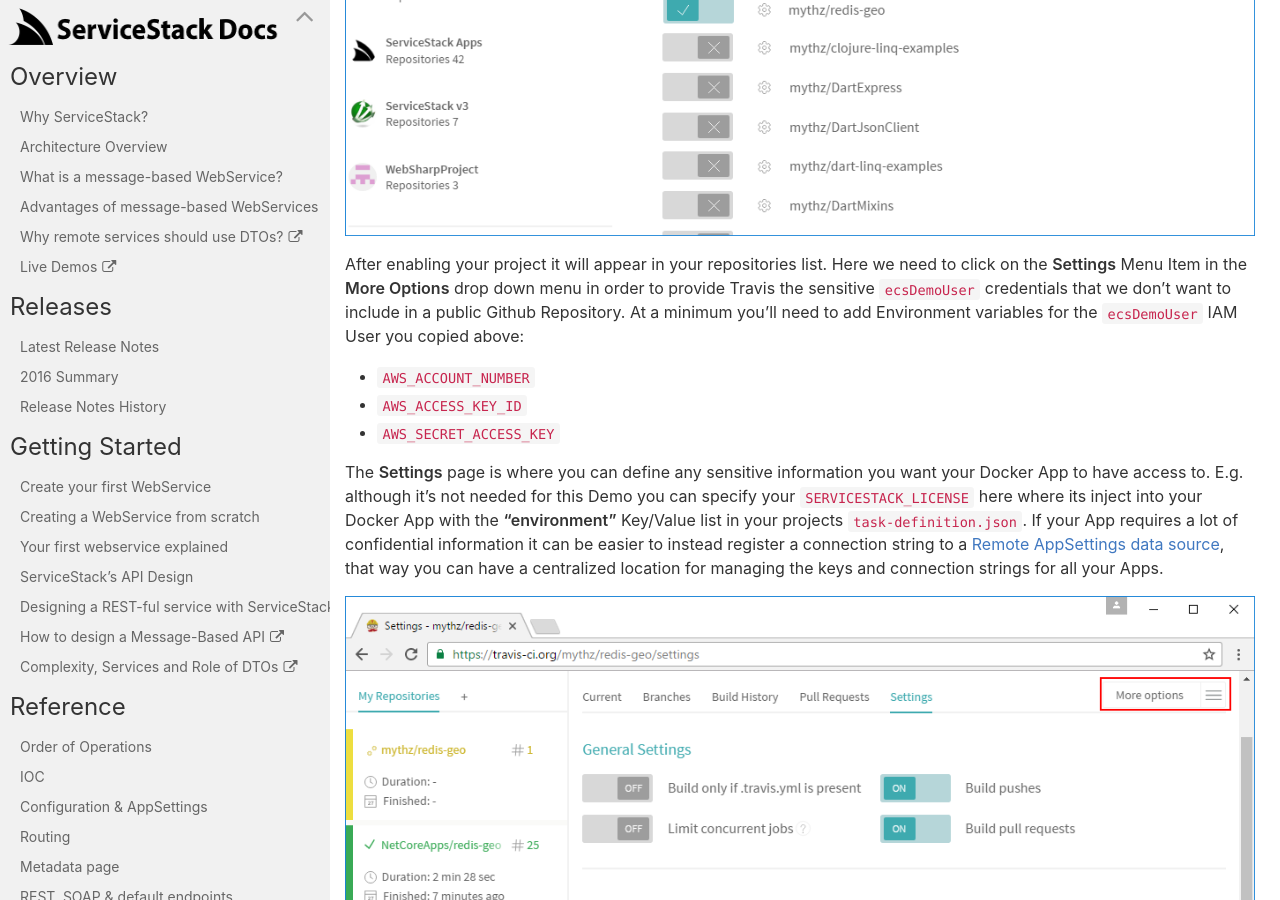
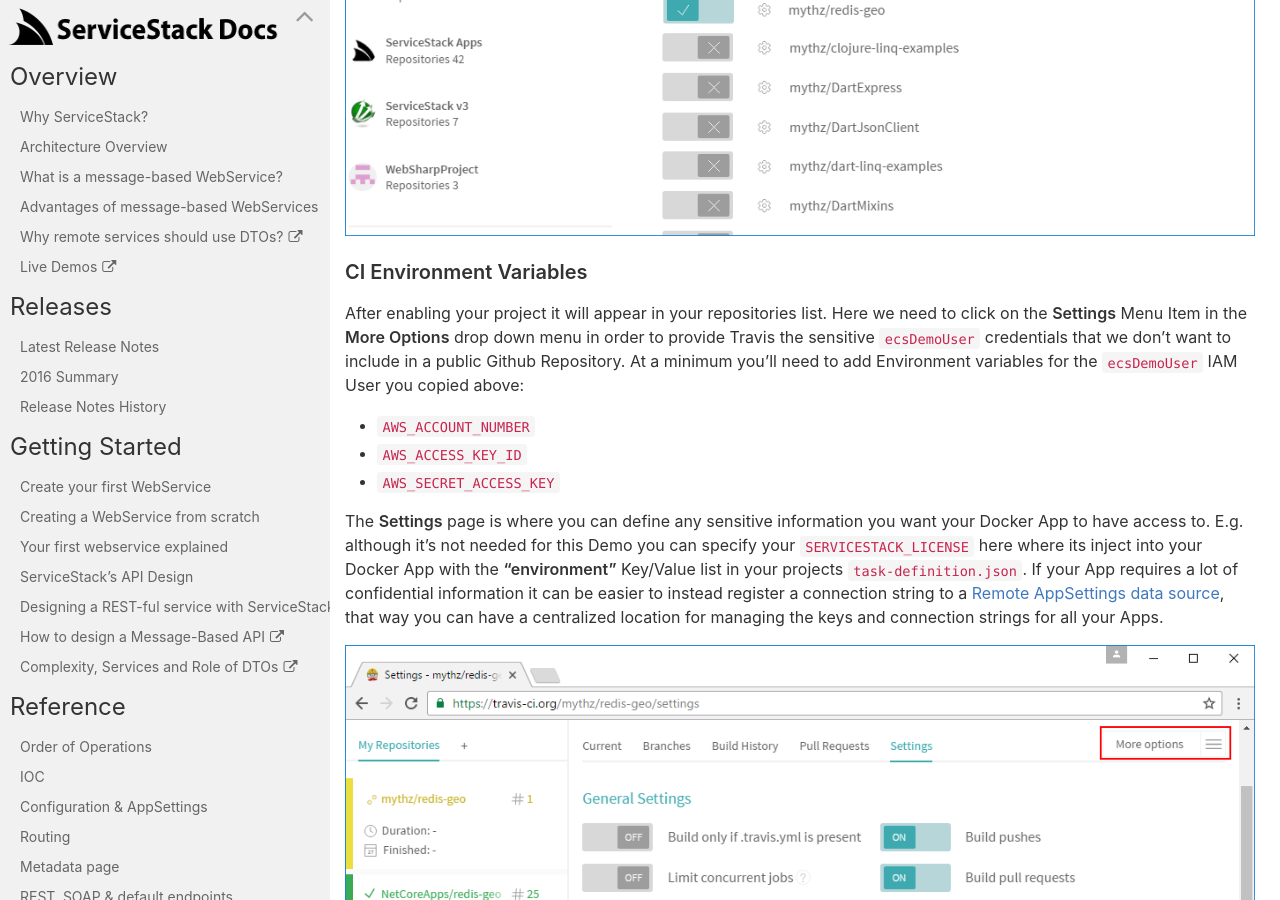
Before and after one commit to timker/docs, a Jekyll site: the page built from docs/_documentation/Deploy-NET-Core-to-AWS-ECS.md, in a window 1280 px wide and 900 px high, scrolled down 30947 px. Built offline with Jekyll 4.4.1, drawn with Linux system fonts in a browser that asks for light colours; nearby versions of some CDN libraries.

Commit message:
Add linkable header

```diff
--- a/docs/_documentation/Deploy-NET-Core-to-AWS-ECS.md
+++ b/docs/_documentation/Deploy-NET-Core-to-AWS-ECS.md
@@ -419,6 +419,8 @@
 
 ![](http://docs.servicestack.net/images/aws/ecs/travis-03.png)
 
+### CI Environment Variables
+
 After enabling your project it will appear in your repositories list. Here we need to click on
 the **Settings** Menu Item in the **More Options** drop down menu in order to provide Travis the
 sensitive `ecsDemoUser` credentials that we don't want to include in a public Github Repository.
```
